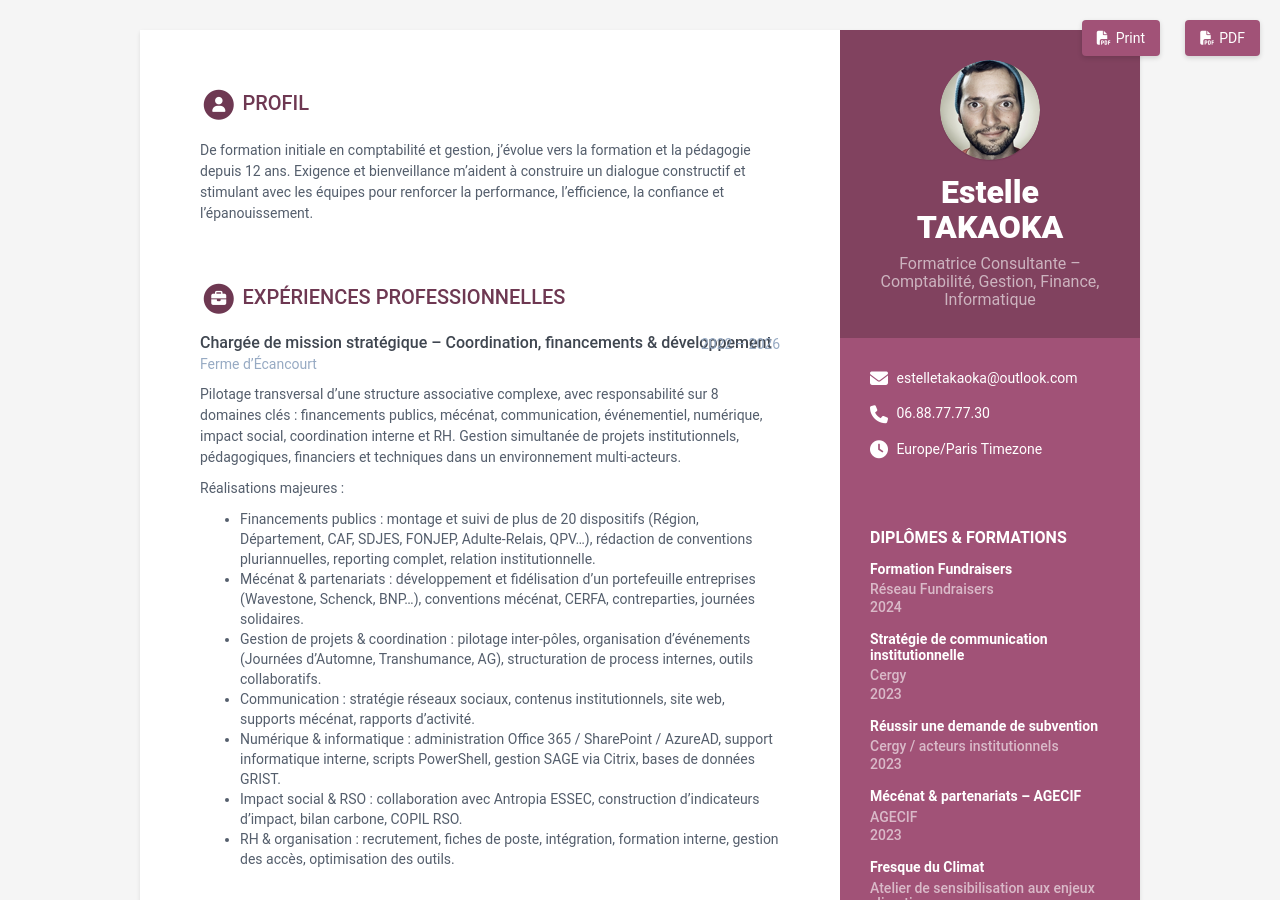
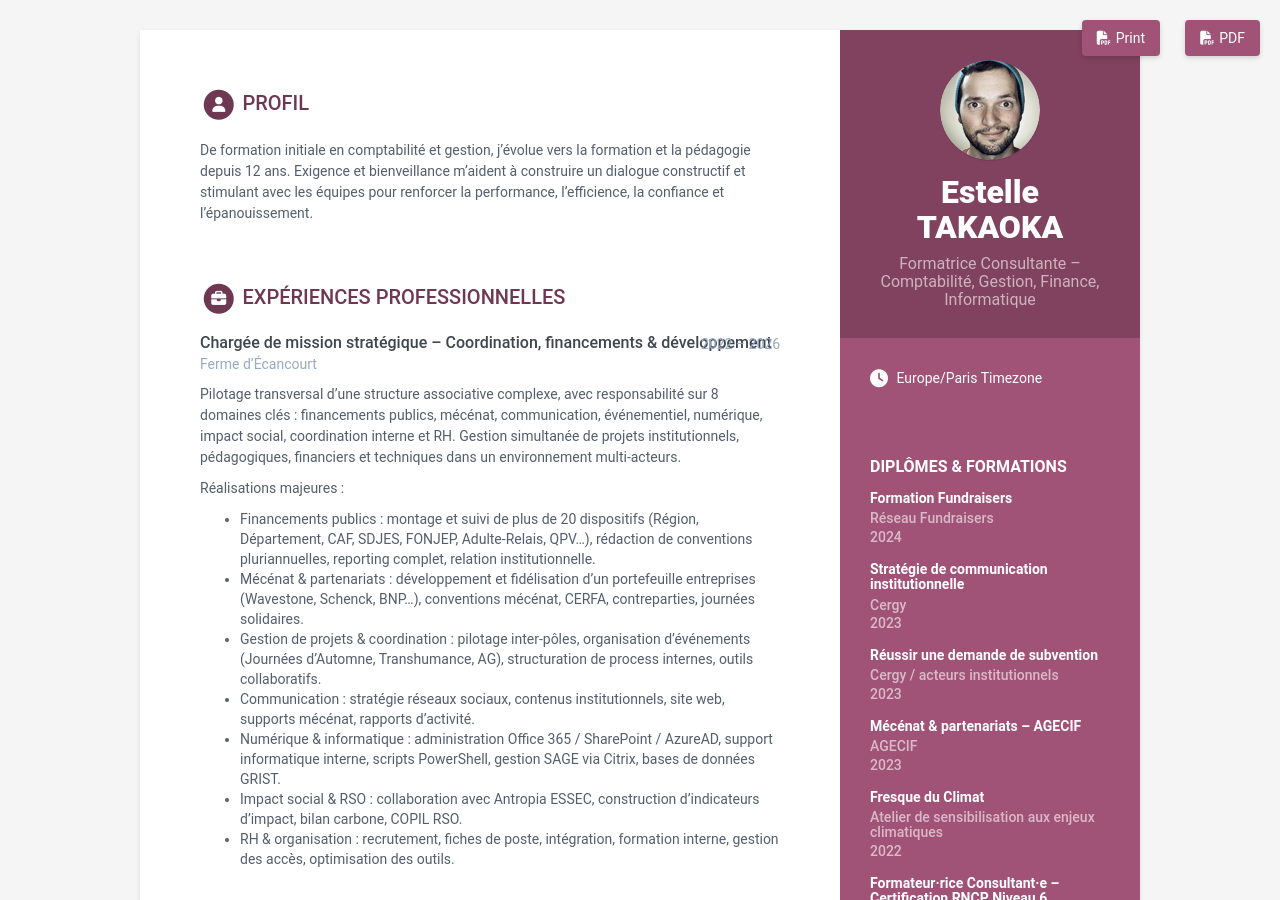
Before and after one commit to estellekelak/online-cv, a Jekyll site: the page built from index.html, in a window 1280 px wide and 900 px high. Built offline with Jekyll 4.4.1, drawn with Linux system fonts in a browser that asks for light colours.

Commit message:
Update data.yml

```diff
--- a/_data/data.yml
+++ b/_data/data.yml
@@ -13,8 +13,8 @@ sidebar:
   avatar: profile.png
 
   # Sidebar links
-  email: estelletakaoka@outlook.com
-  phone: 06.88.77.77.30
+  email:
+  phone:
   timezone: Europe/Paris
   citizenship:
   website:
```
